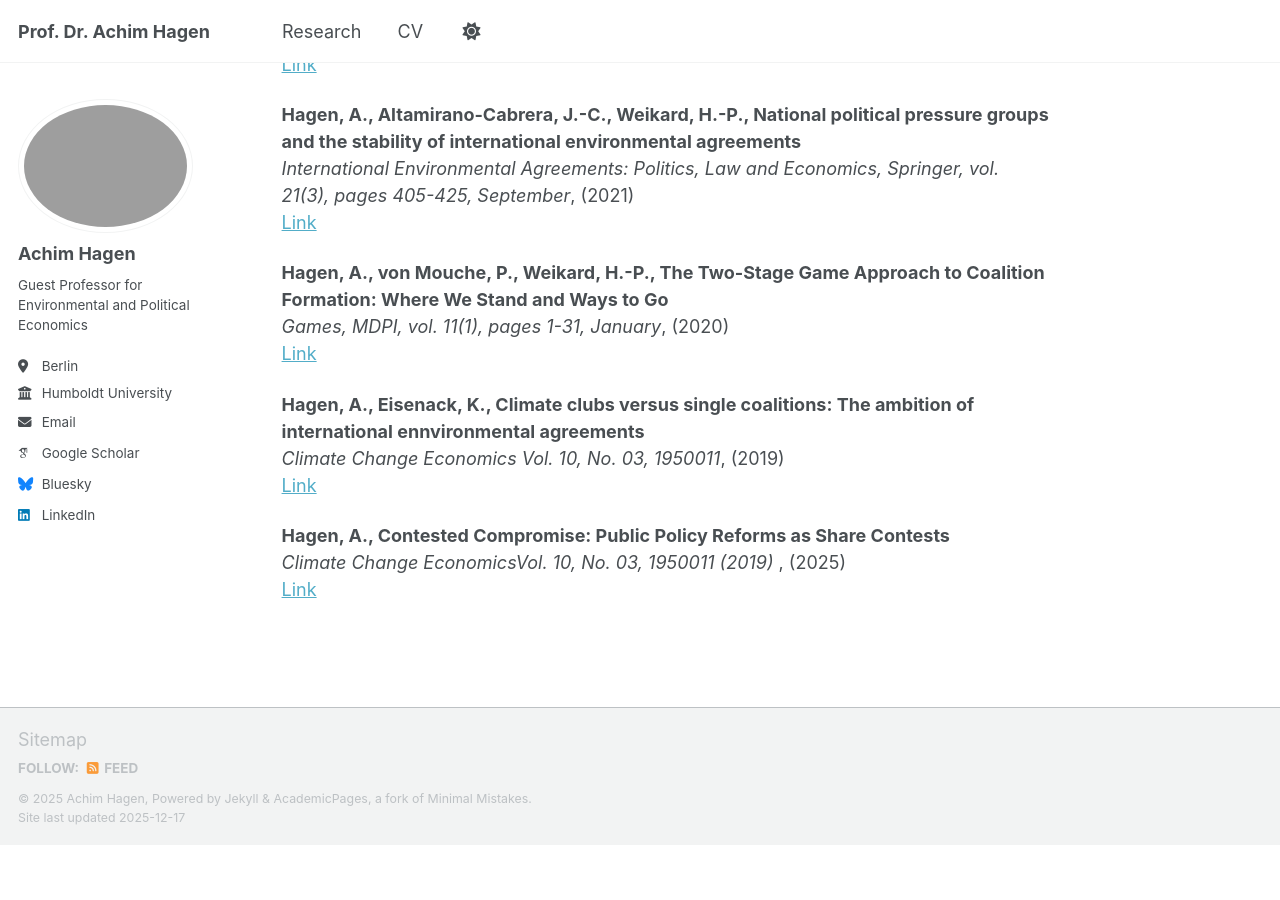
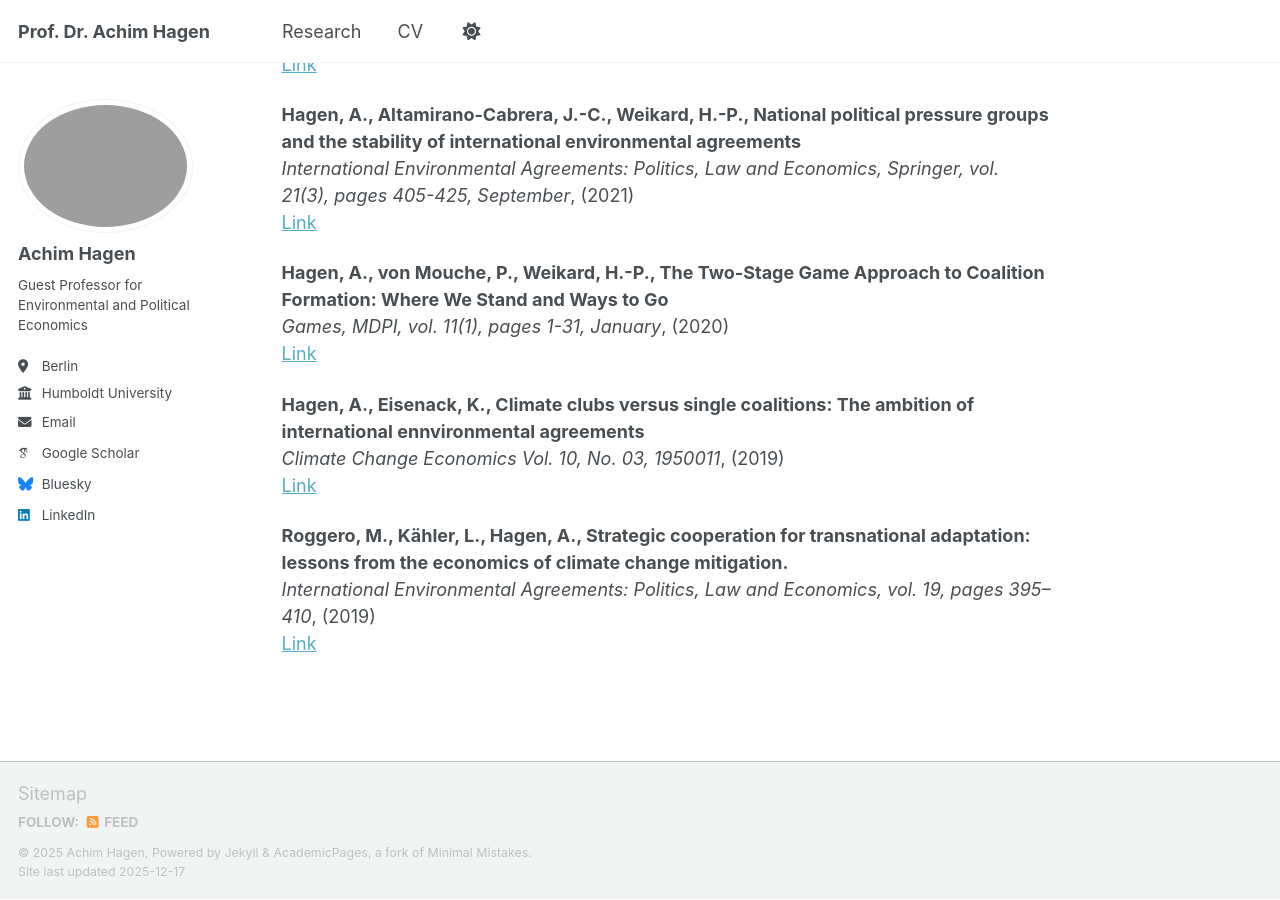
Before and after one commit to achhag/academic, a Jekyll site: the page built from _pages/publications.html, in a window 1280 px wide and 900 px high, scrolled down 1728 px. Built offline with Jekyll 4.4.1, drawn with Linux system fonts in a browser that asks for light colours; some web fonts are replaced; a script bundle is joined from its source files by our own code; library files that are not in the unit come from our copies; before the commit the page ends 2574 px from its top, so only the background shows below that.

Commit message:
Update publications.html

```diff
--- a/_pages/publications.html
+++ b/_pages/publications.html
@@ -103,7 +103,7 @@ author_profile: true
 </p>
 
 <p>
-<strong>Hagen, A., Contested Compromise: Public Policy Reforms as Share Contests</strong><br>
-<em> Climate Change EconomicsVol. 10, No. 03, 1950011 (2019) </em>, (2025)<br>
-<a href="https://doi.org/10.1142/S2010007819500118" target="_blank">Link</a>
+<strong>Roggero, M., Kähler, L., Hagen, A., Strategic cooperation for transnational adaptation: lessons from the economics of climate change mitigation.</strong><br>
+<em>International Environmental Agreements: Politics, Law and Economics, vol. 19, pages 395–410</em>, (2019)<br>
+<a href="https://doi.org/10.1007/s10784-019-09442-x" target="_blank">Link</a>
 </p>
```
